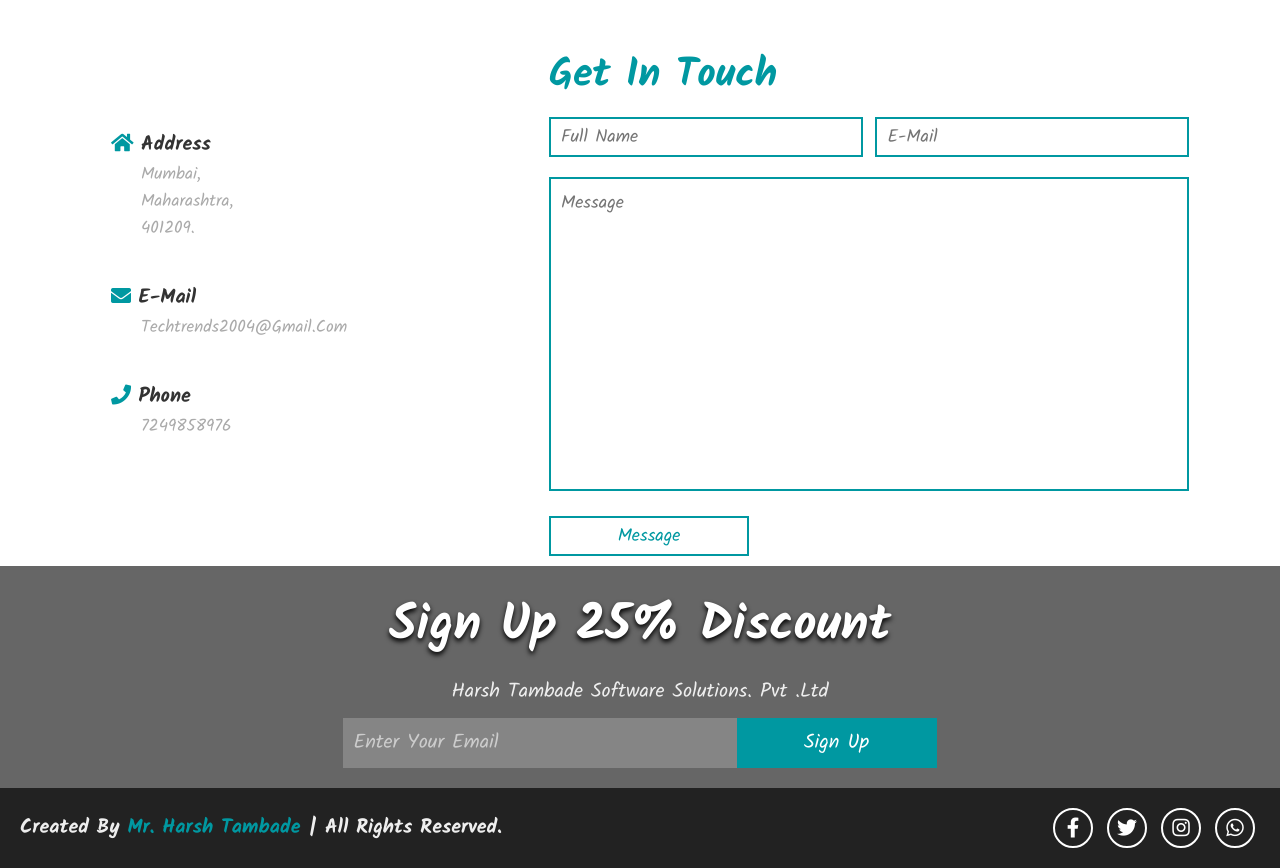
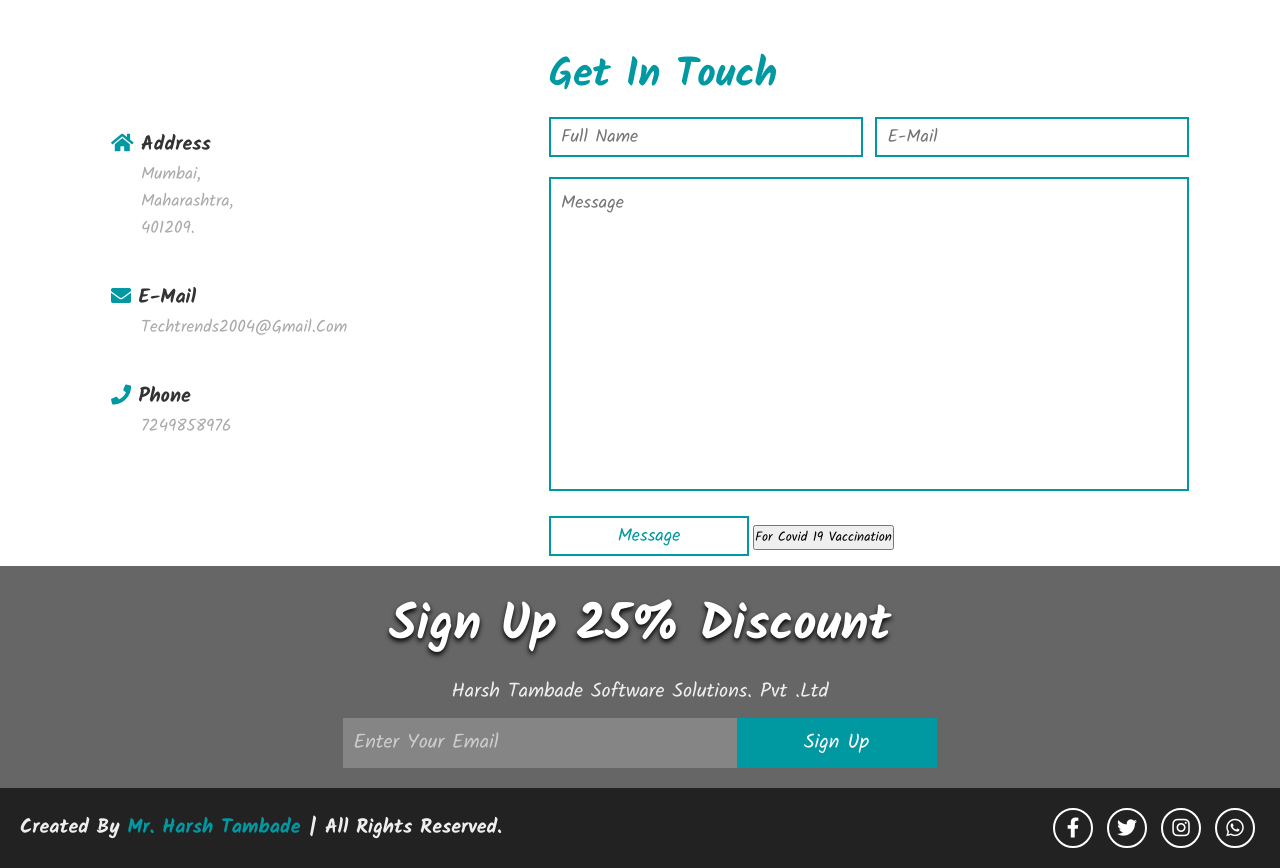
Before and after one commit to Code-with-Harsh-Tambade/tourismbyharsh, a plain HTML site: page index.html in a window 1280 px wide. Shown: the part 5154-6022 px from the top of the page. Drawn offline with nearby package versions, Linux system fonts and the light colour scheme; files whose address does not match are found by name.

Commit message:
Update index.html

```diff
--- a/index.html
+++ b/index.html
@@ -477,6 +477,7 @@
         <textarea name="" id="" cols="30" rows="10" placeholder="message"></textarea>
 
         <input type="submit" value="message">
+         <a href="https://www.cowin.gov.in/home"><button class="btn">For covid 19 vaccination</button></a>
 
     </form>
 
```
